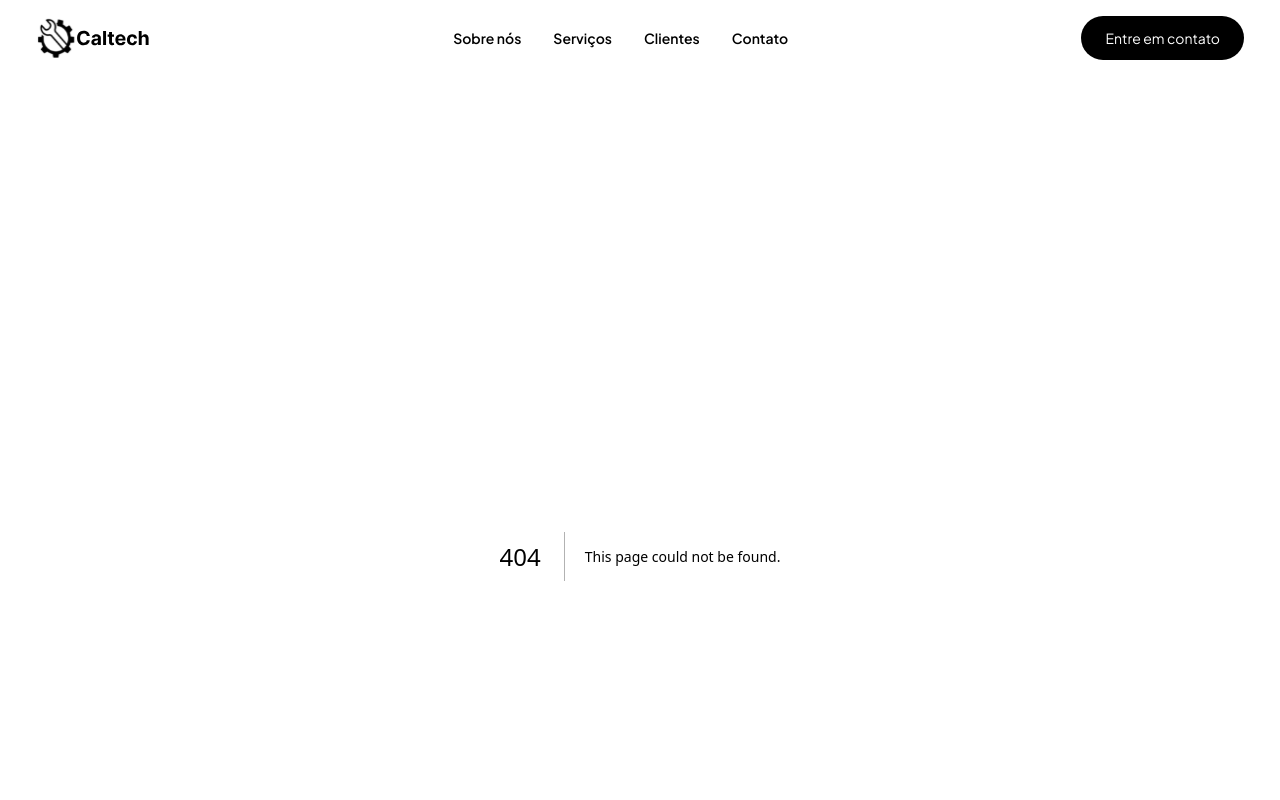
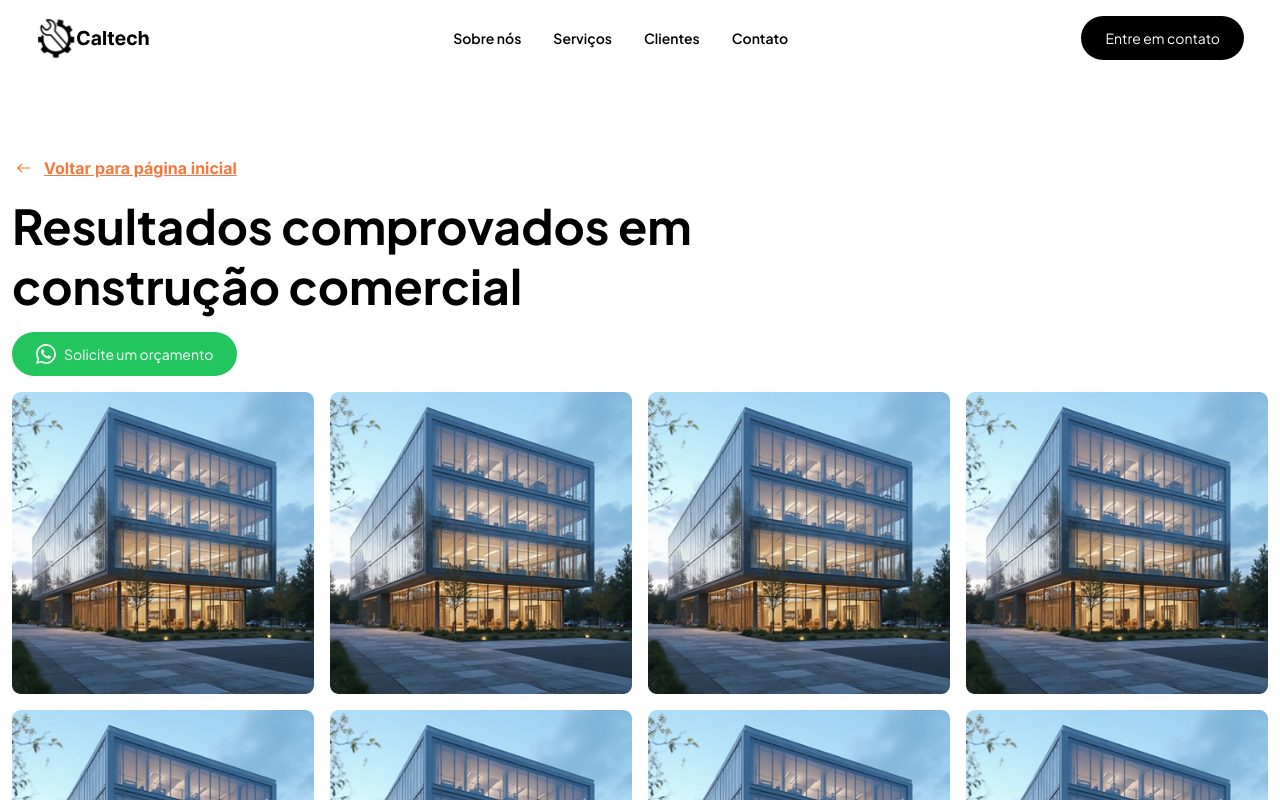
Before and after one commit to julioceno/caltech, a Next.js app: page /projetos/oceanview-plaza in a window 1280 px wide. Before the commit this address had no page. Shown: the top 800 px of the page. Built offline with nearby package versions, Linux system fonts and the light colour scheme.

Commit message:
feat: restructure project pages and update BackToHomeLink component for improved navigation

```diff
--- a/src/app/projects/[id]/page.tsx
+++ b/src/app/projetos/[id]/page.tsx
@@ -13,7 +13,7 @@ export default function ProjectPage() {
   return (
     <div>
 		<div className="lg:max-w-4xl space-y-4 mb-4">
-			<BackToHomeLink />
+			<BackToHomeLink href="/#servicos" />
 			<SectionHeading
 				title={contentData.projectPage.heading}
 			/>
--- a/src/components/BackToHomeLink.tsx
+++ b/src/components/BackToHomeLink.tsx
@@ -2,10 +2,15 @@ import Link from "next/link";
 import { IoIosArrowRoundBack } from "react-icons/io";
 import { contentData } from "../data/texts";
 
-export default function BackToHomeLink() {
+interface BackToHomeLinkProps {
+    href?: string;
+}
+
+
+export default function BackToHomeLink({ href = "/" }: BackToHomeLinkProps) {
     return (
         <Link
-            href="/"
+            href={href}
             className="inline-flex w-fit items-center gap-2 text-secondary font-inter font-bold underline hover:-translate-x-2 transition-all duration-200"
         >
             <IoIosArrowRoundBack size={24} className="text-secondary" />
--- a/src/components/Projects.tsx
+++ b/src/components/Projects.tsx
@@ -11,13 +11,13 @@ export default function Projects() {
                 </h2>
 
                 <div className="mt-12 flex flex-col md:flex-row gap-8 justify-center items-center flex-wrap xlg:flex-nowrap">
-                    {projectsData.map((project, index) => (
+                    {projectsData.map((project) => (
                         <ProjectCard
-                            key={index}
+                            key={project.slug}
                             title={project.title}
                             description={project.description}
                             image={project.image}
-                            link={project.link}
+                            link={'/projetos/' + project.slug}
                         />
                     ))}
                 </div>
--- a/src/data/projectsData.ts
+++ b/src/data/projectsData.ts
@@ -1,6 +1,6 @@
 export const projectsData = [
     {
-        id: "oceanview-plaza",
+        slug: "oceanview-plaza",
         title: "Projeto XPTO",
         paragraph: '',
         description:
@@ -9,7 +9,7 @@ export const projectsData = [
         link: "#",
     },
     {
-        id: "oceanview-plaza-2",
+        slug: "oceanview-plaza-2",
         title: "Projeto XPTO",
         paragraph: '',
         description:
@@ -18,7 +18,7 @@ export const projectsData = [
         link: "#",
     },
     {
-        id: "oceanview-plaza-3",
+        slug: "oceanview-plaza-3",
         title: "Projeto XPTO",
         paragraph: '',
         description:
```
